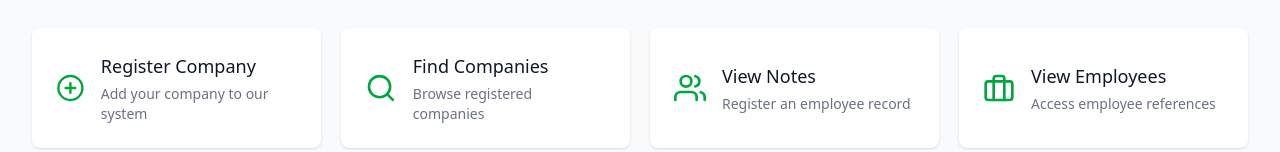
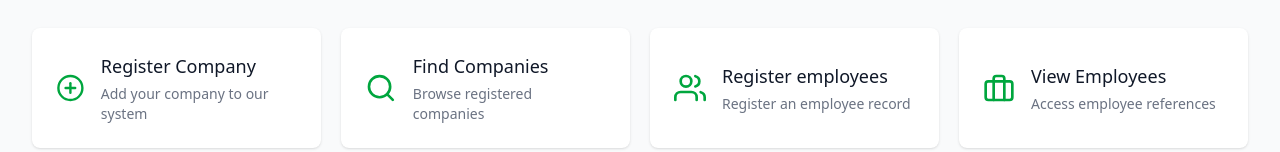
Before and after one commit to Aman07122003/RefStack, a React (Vite) app in the folder Frontend/: page / in a window 1280 px wide. Shown: the part 1217-1369 px from the top of the page. Built offline with nearby package versions, Linux system fonts and the light colour scheme.

Commit message:
feat: update navigation to register employees in QuickAction component

```diff
--- a/Frontend/src/components/Home/QuickAction.jsx
+++ b/Frontend/src/components/Home/QuickAction.jsx
@@ -41,13 +41,13 @@ const QuickAction = () => {
 
         {/* Add Employee */}
         <button
-          onClick={() => navigate('/notes')}
+          onClick={() => navigate('/register-employee')}
           className="bg-white overflow-hidden shadow rounded-lg border-none hover:shadow-lg hover:border-green-400 border transition duration-300"
         >
           <div className="px-4 py-5 sm:p-6 flex items-center">
             <FiUsers className="h-8 w-8 text-green-600 mr-4" />
             <div className="text-left">
-              <h3 className="text-lg font-medium text-gray-900">View Notes</h3>
+              <h3 className="text-lg font-medium text-gray-900">Register employees</h3>
               <p className="mt-1 text-sm text-gray-500">Register an employee record</p>
             </div>
           </div>
```
